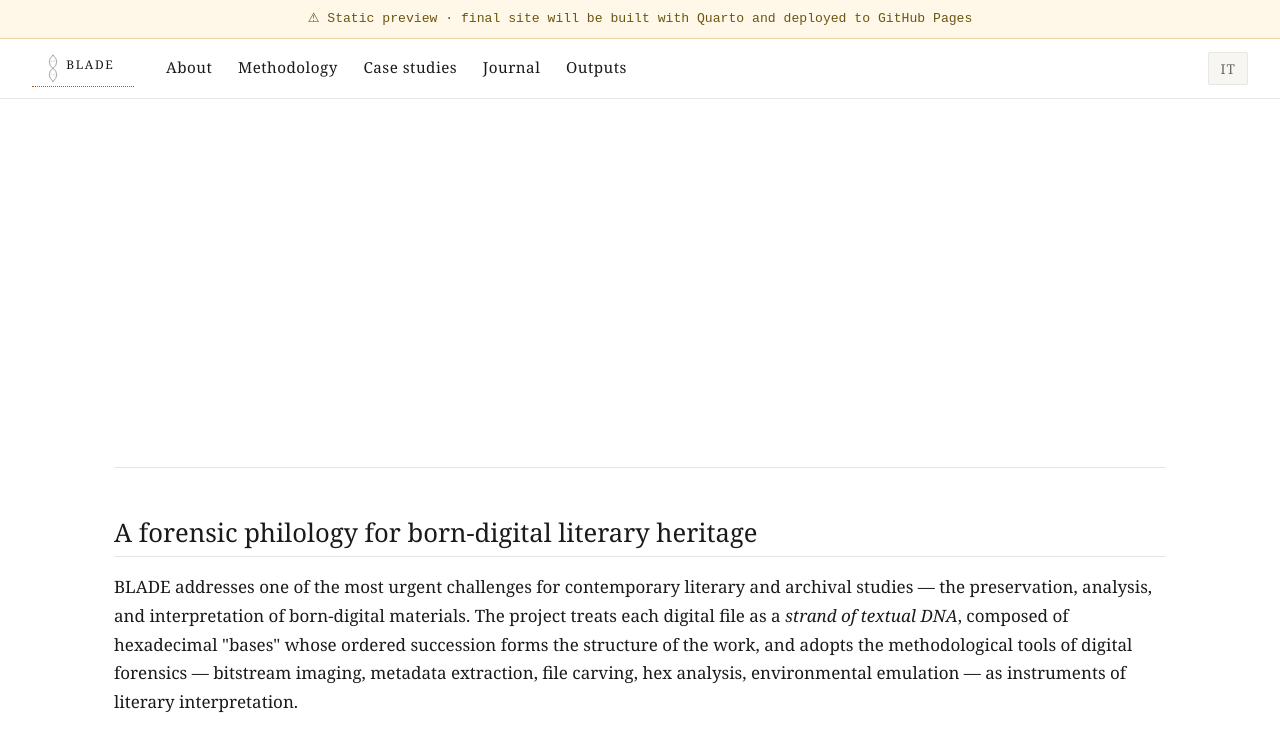
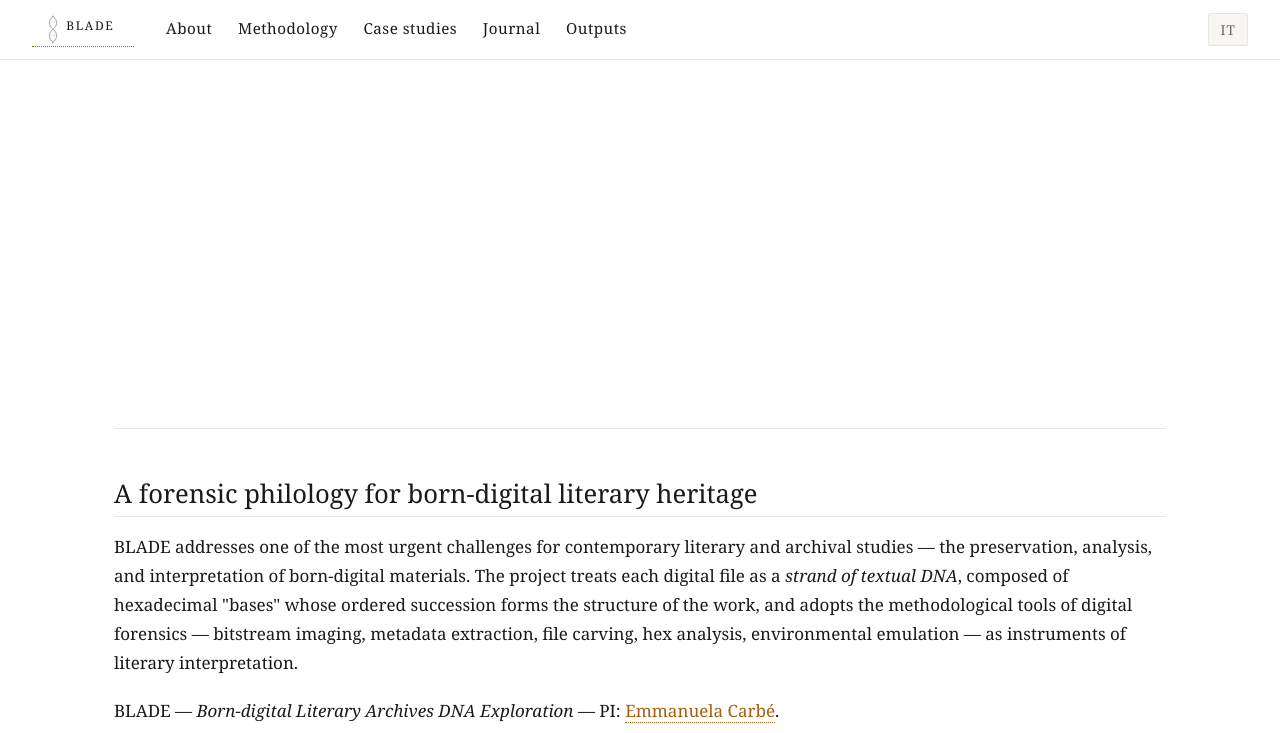
Before and after one commit to emmcarbe/blade, a plain HTML site: page en/index.html in a window 1280 px wide. Shown: the top 733 px of the page. Drawn offline with Linux system fonts and the light colour scheme.

Commit message:
Add files via upload

```diff
--- a/assets/css/blade.css
+++ b/assets/css/blade.css
@@ -337,13 +337,6 @@ th {
   border-bottom: 1px dotted var(--blade-rule);
 }
 
-.preview-banner {
-  background: #fff8e8; border-bottom: 1px solid #e8d6a3;
-  padding: 0.5rem 1rem; font-size: 0.82rem;
-  color: #6b5511; text-align: center;
-  font-family: "JetBrains Mono", monospace;
-}
-
 @media (max-width: 600px) {
   .footer-affiliation { flex-direction: column; gap: 1rem; }
   .footer-affiliation-divider { width: 60px; height: 1px; }
--- a/en/index.html
+++ b/en/index.html
@@ -8,8 +8,6 @@
 <link rel="stylesheet" href="../assets/css/blade.css">
 </head>
 <body>
-
-<div class="preview-banner">⚠ Static preview · final site will be built with Quarto and deployed to GitHub Pages</div>
 
 <nav class="navbar">
   <a href="./index.html" class="navbar-brand" aria-label="BLADE home">
```
Also changed, not shown: en/about/project.html (+0 -2 lines), en/case-studies/index.html (+0 -2 lines), en/journal/index.html (+0 -2 lines), en/methodology/workflow.html (+0 -2 lines), en/outputs/publications.html (+0 -2 lines), it/about/project.html (+0 -2 lines), it/case-studies/index.html (+0 -2 lines), it/index.html (+0 -2 lines), it/journal/index.html (+0 -2 lines), it/methodology/workflow.html (+0 -2 lines), it/outputs/publications.html (+0 -2 lines).
